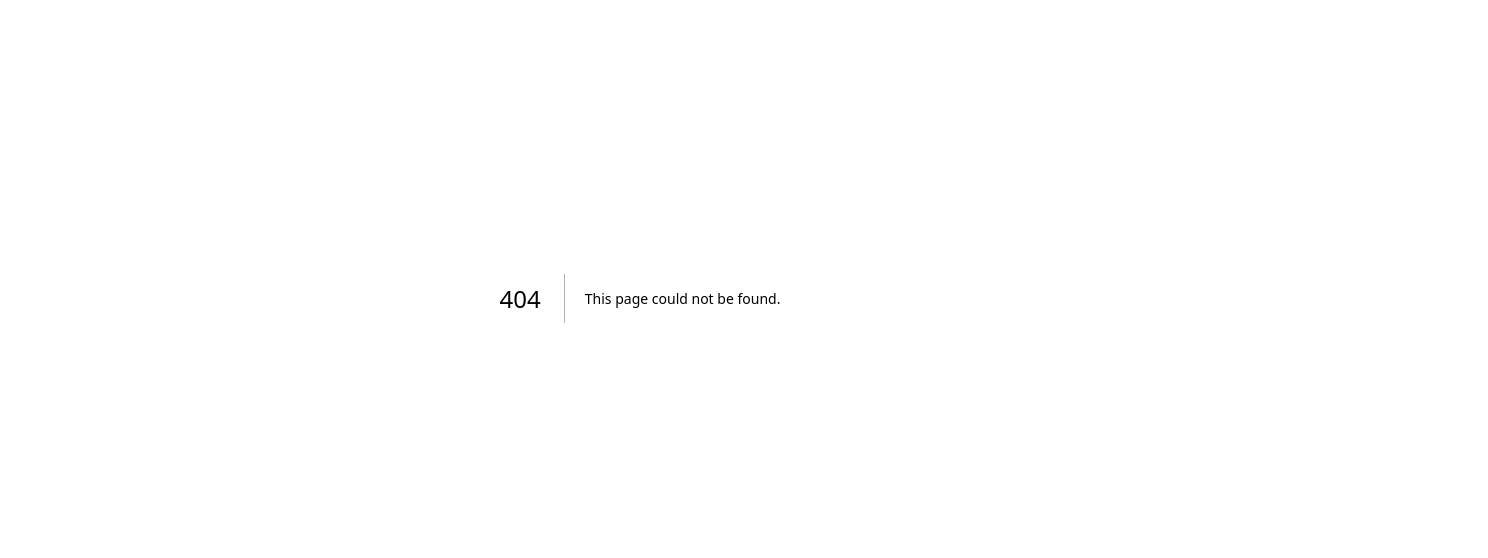
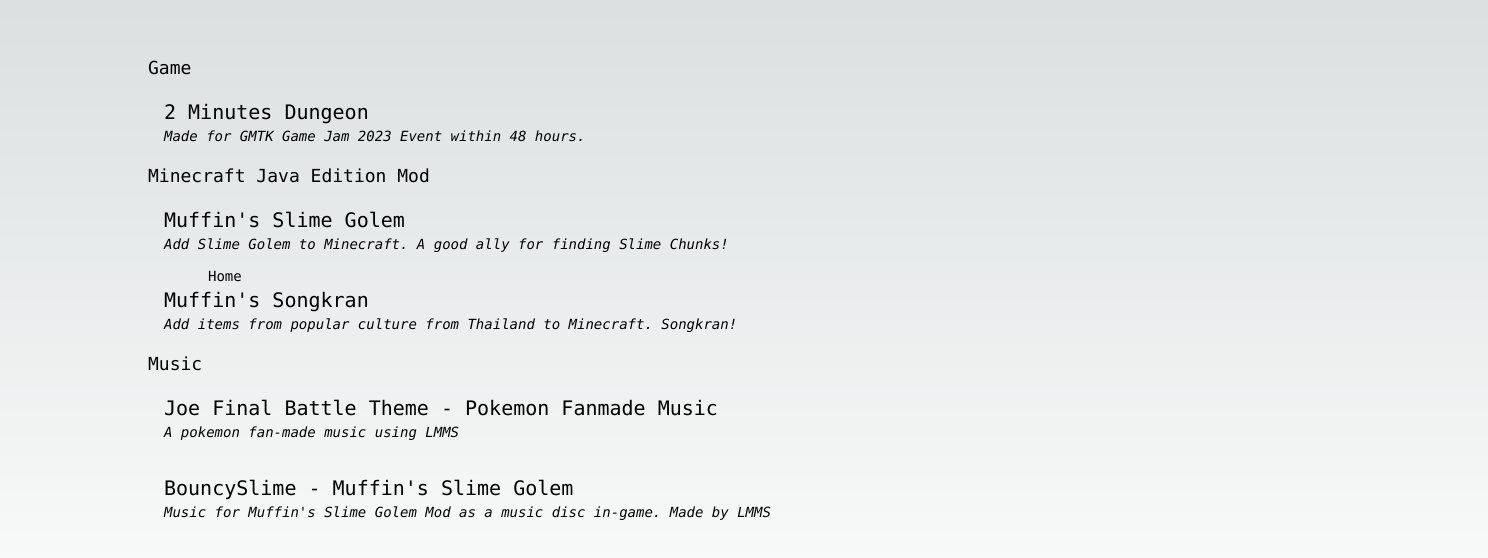
Before and after one commit to FireMuffin303/firemuffin303.github.io, a Next.js app: page /portfolio in a window 1280 px wide. Before the commit this address had no page. Shown: the part 102-660 px from the top of the page, 1488 px wide, since content can reach past the window. Built offline with nearby package versions, Linux system fonts and the light colour scheme.

Commit message:
first version

```diff
--- /dev/null
+++ b/src/app/component/header.tsx
@@ -0,0 +1,15 @@
+'use client'
+import { useRouter } from "next/navigation"
+
+export default function Header(){
+    const router = useRouter()
+    return(
+        <div className={"absolute w-full ml-20"}>
+          <button onClick={() => router.push("/")} className={"pr-2"}>Home</button>
+          {/*
+          <button onClick={() => router.push("/portfolio")} className={"pr-2"}>Portfolio</button>
+
+          */ }
+        </div>
+    )
+}
--- a/src/app/layout.tsx
+++ b/src/app/layout.tsx
@@ -5,7 +5,7 @@ import './globals.css'
 const inter = Inter({ subsets: ['latin'] })
 
 export const metadata: Metadata = {
-  title: 'Create Next App',
+  title: 'FireMuffin303',
   description: 'Generated by create next app',
 }
 
--- a/src/app/page.tsx
+++ b/src/app/page.tsx
@@ -1,10 +1,82 @@
+'use client'
 import Image from 'next/image'
+import Header from './component/header'
+import OutsourceWork from './portfolio/OutsourceWork'
 
 export default function Home() {
+
   return (
     <main className="flex min-h-screen flex-col items-center justify-between p-24">
       <div className="z-10 max-w-5xl w-full items-center justify-between font-mono text-sm lg:flex">
-        <p>FireMuffin303</p>
+
+        <div className={'mt-10'}>
+          <a href='https://www.youtube.com/@FireMuffin303' className={"bg-slate-700 p-2 rounded-md text-lg justify-center"}>Youtube</a>
+          <div className={"p-5"}>
+            <h1 className={"text-lg"}>Game</h1>
+            <OutsourceWork
+                url={"https://firemuffin303.itch.io/2-minutes-dungeon"}
+                title ={"2 Minutes Dungeon"}
+                description={"Made for GMTK Game Jam 2023 Event within 48 hours."}
+                color={"#7f537d"}
+                imgsrc={"https://img.itch.zone/aW1nLzEyNzIzNDAyLnBuZw==/315x250%23c/1TATN5.png"}
+                />
+
+            <h1 className={"text-lg"}>Minecraft Java Edition Mod</h1>
+
+            <OutsourceWork
+                url={"https://www.curseforge.com/minecraft/mc-mods/muffins-slime-golem"}
+                title ={"Muffin's Slime Golem"}
+                description={"Add Slime Golem to Minecraft. A good ally for finding Slime Chunks!"}
+                color={"#4a8b5f"}
+                imgsrc={"https://cdn.modrinth.com/data/hI3Tmydh/b65ad0437d3768c76c33f8b5eea3e0d69cd5d044.png"}
+                />
+
+            <OutsourceWork
+                url={"https://modrinth.com/mod/muffins-songkran"}
+                title ={"Muffin's Songkran"}
+                description={"Add items from popular culture from Thailand to Minecraft. Songkran!"}
+                color={"#58a9a2"}
+                imgsrc={"https://cdn.modrinth.com/data/ZLAl0KGT/046d05d0bb3ed99969477a9328e49ca08bef1667.jpeg"}
+                />
+
+            <OutsourceWork
+              url={"https://youtu.be/UMnagY-lk4w?si=nTxxjA4L37Veemc5"}
+              title={"Muffin's Mob Vote 2023"}
+              description={"Developed Minecraft mobs from Mob Vote 2023 to self-test Minecraft mod development skill using IntelliJ, Blockbench and Aseprite. Open-sources on Github."}
+              color={"#58a9a2"}
+            />
+
+            <h1 className={"text-lg"}>Application</h1>
+            <OutsourceWork
+              url={"https://github.com/FireMuffin303/Cooking-Simple"}
+              title={"Cooking Simple"}
+              description={"Developed a social mobile application for posting and sharing food recipes with various feature such as view history, mark as favorite and like."}
+              color={"#c97137"}
+            />
+
+
+            <h1 className={"text-lg"}>Music</h1>
+            <OutsourceWork
+                url={"https://soundcloud.com/firemuffin303/joe-final-battle-theme-pokemon-fanmade-music"}
+                title={"Joe Final Battle Theme - Pokemon Fanmade Music"}
+                description={"A pokemon fan-made music using LMMS"}
+                color={"#c0873f"}
+                imgsrc={"https://i1.sndcdn.com/artworks-IlHLa3VOtQlhuFoK-XSu7Kg-t500x500.jpg"}
+            />
+
+            <OutsourceWork
+                url={"https://soundcloud.com/firemuffin303/bouncyslime-minecraft-muffins-slime-golem-mod-track"}
+                title={"BouncySlime - Muffin's Slime Golem"}
+                description={"Music for Muffin's Slime Golem Mod as a music disc in-game. Made by LMMS"}
+                color={"#c0873f"}
+                imgsrc={"https://i1.sndcdn.com/artworks-7XMAo6WFfCky1SB9-oXtvQA-t500x500.jpg"}
+            />
+
+            <p>This site built in 2 hours, without github pages and deployment knowledge.</p>
+
+          </div>
+        </div>
+
       </div>
     </main>
   )
--- /dev/null
+++ b/src/app/portfolio/OutsourceWork.js
@@ -0,0 +1,14 @@
+export default function OutsourceWork({url,title,description,color,imgsrc}){
+    return(
+    <a href={url} className={"w-full"}>
+    <div className={"flex flex-row"}>
+        <div className={"p-2 rounded-md m-2"} style={{backgroundColor:color}}>
+            <p className={"text-xl"}>{title}</p>
+            <i>{description} </i>
+        </div>
+        {imgsrc ? <img src={imgsrc} width={150}></img> : <div></div>}
+
+    </div>
+
+</a>)
+}
--- /dev/null
+++ b/src/app/portfolio/page.tsx
@@ -0,0 +1,52 @@
+import Header from "../component/header"
+import OutsourceWork from "./OutsourceWork"
+
+export default function portfolio(){
+    return(
+        <main className="flex min-h-screen flex-col items-center justify-between p-24">
+      <div className="z-10 max-w-5xl w-full items-center justify-between font-mono text-sm lg:flex">
+        <Header/>
+        <div className={'mt-10'}>
+          <div className={"p-5"}>
+            <h1 className={"text-lg"}>Game</h1>
+            <OutsourceWork
+                url={"https://firemuffin303.itch.io/2-minutes-dungeon"}
+                title ={"2 Minutes Dungeon"}
+                description={"Made for GMTK Game Jam 2023 Event within 48 hours."}
+                />
+
+            <h1 className={"text-lg"}>Minecraft Java Edition Mod</h1>
+
+            <OutsourceWork
+                url={"https://www.curseforge.com/minecraft/mc-mods/muffins-slime-golem"}
+                title ={"Muffin's Slime Golem"}
+                description={"Add Slime Golem to Minecraft. A good ally for finding Slime Chunks!"}
+                />
+
+            <OutsourceWork
+                url={"https://modrinth.com/mod/muffins-songkran"}
+                title ={"Muffin's Songkran"}
+                description={"Add items from popular culture from Thailand to Minecraft. Songkran!"}
+                />
+
+            <h1 className={"text-lg"}>Music</h1>
+            <OutsourceWork
+                url={"https://soundcloud.com/firemuffin303/joe-final-battle-theme-pokemon-fanmade-music"}
+                title={"Joe Final Battle Theme - Pokemon Fanmade Music"}
+                description={"A pokemon fan-made music using LMMS"}
+            />
+
+            <OutsourceWork
+                url={"https://soundcloud.com/firemuffin303/bouncyslime-minecraft-muffins-slime-golem-mod-track"}
+                title={"BouncySlime - Muffin's Slime Golem"}
+                description={"Music for Muffin's Slime Golem Mod as a music disc in-game. Made by LMMS"}
+            />
+
+          </div>
+        </div>
+
+      </div>
+    </main>
+
+    )
+}
--- a/tsconfig.json
+++ b/tsconfig.json
@@ -22,6 +22,6 @@
       "@/*": ["./src/*"]
     }
   },
-  "include": ["next-env.d.ts", "**/*.ts", "**/*.tsx", ".next/types/**/*.ts"],
+  "include": ["next-env.d.ts", "**/*.ts", "**/*.tsx", ".next/types/**/*.ts", "src/app/portfolio/OutsourceWork.tsx"],
   "exclude": ["node_modules"]
 }
```
